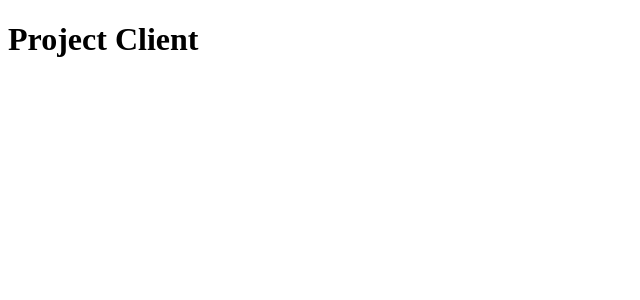
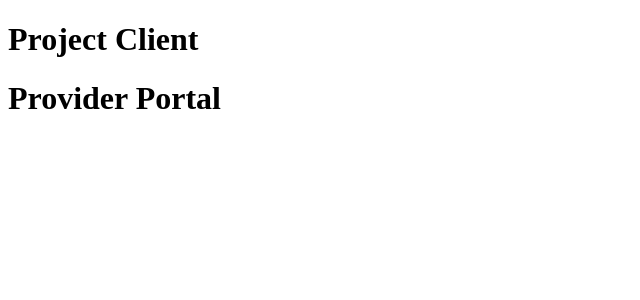
Before and after one commit to vanessa-jesik/provider-portal, a React (Create React App) app in the folder client/: page / in a window 1280 px wide. Shown: the top 300 px of the page, without its empty margins (0-640 px from the left). Built offline with nearby package versions, Linux system fonts and the light colour scheme.

Commit message:
Created provider components

```diff
--- a/client/src/components/App.js
+++ b/client/src/components/App.js
@@ -1,8 +1,20 @@
-import React, { useEffect, useState } from "react";
-import { Switch, Route } from "react-router-dom";
+import React from "react";
+import { BrowserRouter, Route, Switch } from "react-router-dom";
+import ProviderPage from "./ProviderPage";
 
 function App() {
-  return <h1>Project Client</h1>;
+  return (
+    <div>
+      <h1>Project Client</h1>
+      <main>
+        <BrowserRouter>
+          <Switch>
+            <Route path="/" component={ProviderPage} />
+          </Switch>
+        </BrowserRouter>
+      </main>
+    </div>
+  );
 }
 
 export default App;
--- /dev/null
+++ b/client/src/components/ProviderPage.js
@@ -0,0 +1,7 @@
+import React from "react";
+
+function ProviderPage() {
+  return <h1>Provider Portal</h1>;
+}
+
+export default ProviderPage;
```
Also changed, not shown: client/src/components/ProvidersList.js (added, +7 -0 lines), client/src/components/ProviderForm.js (added), 2 other files (tests, documents, lock files or other folders).
